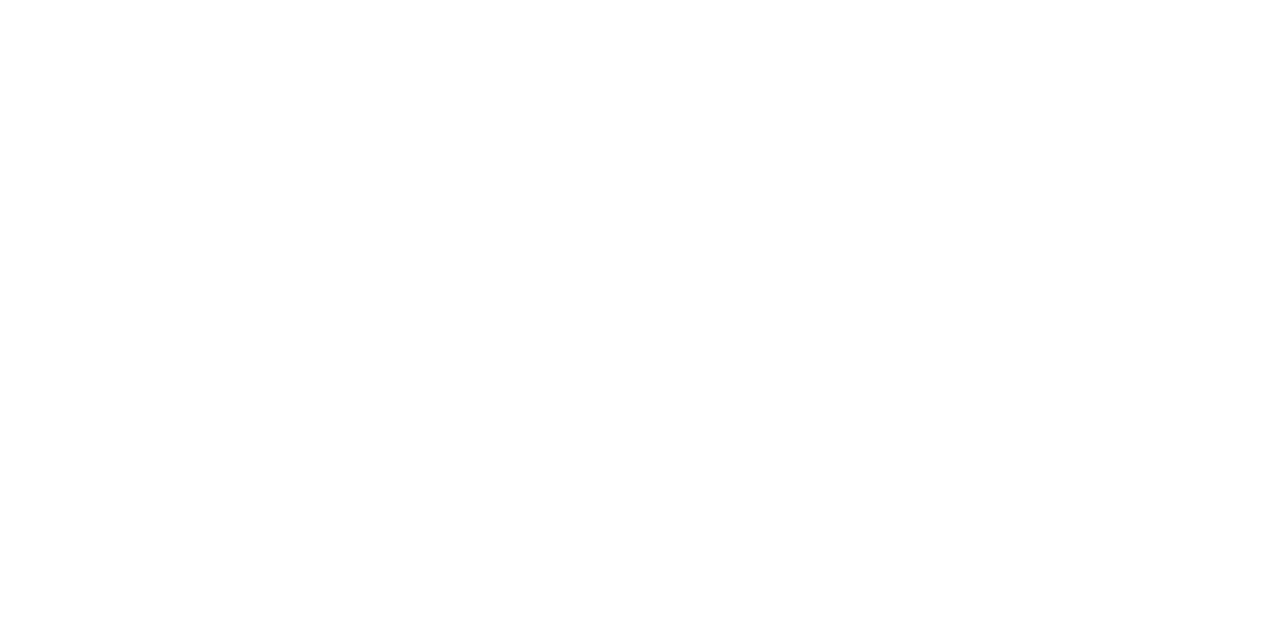
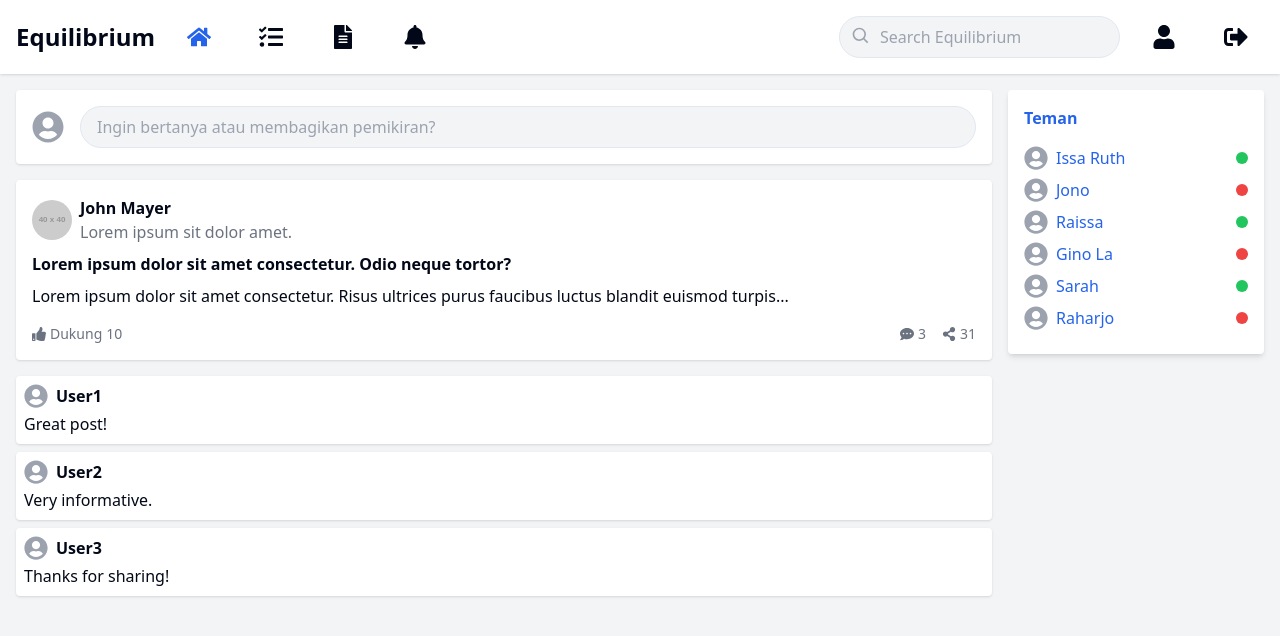
Before and after one commit to spicynoon/cobasister, a React (Vite) app: page /dashboard in a window 1280 px wide. Before the commit this address had no page. Shown: the top 636 px of the page. Built offline with nearby package versions, Linux system fonts and the light colour scheme; sample sign-in values are in the browser's storage.

Commit message:
edit dashboard page access temporary for dev

```diff
--- a/src/App.tsx
+++ b/src/App.tsx
@@ -16,7 +16,7 @@
           <Route path="/register" element={<PublicRoute><RegisterPage /></PublicRoute>} />
           {/* <Route path="/dashboard" element={<ProtectedRoute><DashboardPage /></ProtectedRoute>} />  */}
           {/* di atas kode yang jadi, user gaakan bisa ke dashboard sebelum login, sementara yanun masih develop kita matiin */}
-          <Route path="/register" element={<RegisterPage />}/>
+          <Route path="/dashboard" element={<DashboardPage />}/>
         </Routes>
       </Router>
     </AuthProvider>
```
